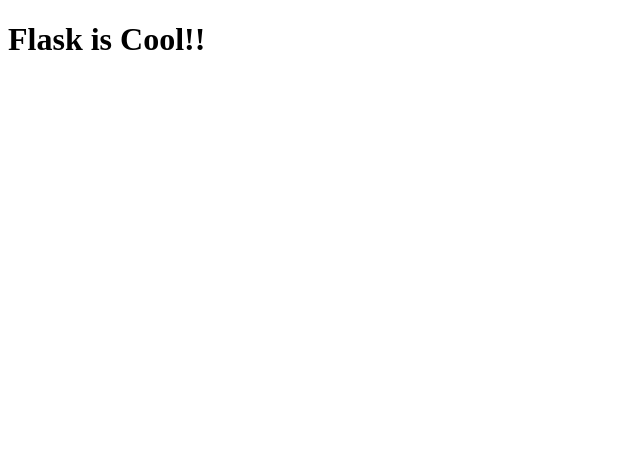
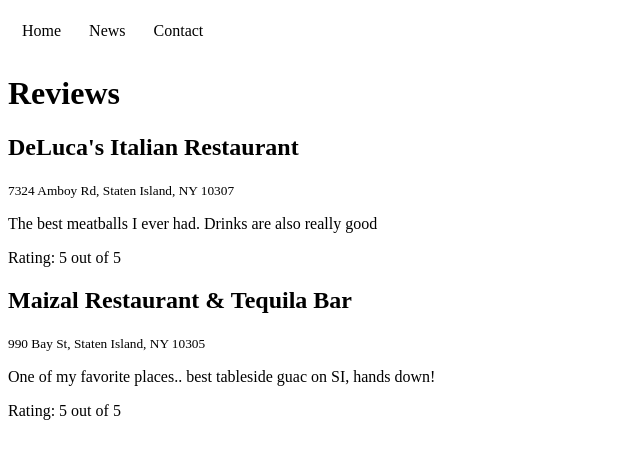
Before and after one commit to chelseacastelli/out-with-dad, a Flask app: page / in a window 1280 px wide. Shown: the top 459 px of the page, without its empty margins (0-640 px from the left). Run offline with Flask 2, Linux system fonts and the light colour scheme.

Commit message:
Reviews show

```diff
--- a/app.py
+++ b/app.py
@@ -2,7 +2,14 @@
 
 app = Flask(__name__)
 
+
+reviews = [
+    { 'restaurant': 'DeLuca\'s Italian Restaurant', 'address': '7324 Amboy Rd, Staten Island, NY 10307', 'review': 'The best meatballs I ever had. Drinks are also really good', 'rating': '5' },
+    { 'restaurant': 'Maizal Restaurant & Tequila Bar', 'address': '990 Bay St, Staten Island, NY 10305', 'review': 'One of my favorite places.. best tableside guac on SI, hands down!', 'rating': '5' }
+]
+
+
 @app.route('/')
 def index():
     """Return homepage."""
-    return render_template('home.html', msg='Flask is Cool!!')
+    return render_template('index.html', reviews=reviews)
--- /dev/null
+++ b/static/style.css
@@ -0,0 +1,32 @@
+/* Style the navbar */
+#navbar {
+  overflow: hidden;
+  background-color: white;
+}
+
+/* Navbar links */
+#navbar a {
+  float: left;
+  display: block;
+  color: black;
+  text-align: center;
+  padding: 14px;
+  text-decoration: none;
+}
+
+/* Page content */
+.content {
+  padding: 16px;
+}
+
+/* The sticky class is added to the navbar with JS when it reaches its scroll position */
+.sticky {
+  position: fixed;
+  top: 0;
+  width: 100%;
+}
+
+/* Add some top padding to the page content to prevent sudden quick movement (as the navigation bar gets a new position at the top of the page (position:fixed and top:0) */
+.sticky + .content {
+  padding-top: 60px;
+}
--- a/templates/base.html
+++ b/templates/base.html
@@ -3,9 +3,12 @@
 <html>
 <head>
   <meta charset='utf-8'>
-  <title>Playlister</title>
+  <title>Reviews</title>
+  <link rel="stylesheet" href="./static/style.css">
 </head>
 <body>
+
+    {% include 'partials/navbar.html' %}
 
     {% block content %}
         BODY CONTENT GOES HERE
--- /dev/null
+++ b/templates/index.html
@@ -0,0 +1,12 @@
+<!-- templates/playlists_index.html -->
+{% extends 'base.html' %}
+
+{% block content %}
+    <h1>Reviews</h1>
+    {% for review in reviews %}
+        <h2>{{ review.restaurant }}</h2>
+        <small>{{ review.address }}</small>
+        <p>{{ review.review }}</p>
+        <p>Rating: {{ review.rating }} out of 5</p>
+    {% endfor %}
+{% endblock %}
--- /dev/null
+++ b/templates/partials/navbar.html
@@ -0,0 +1,7 @@
+<!-- templates/partials/navbar.html -->
+
+<div id="navbar">
+  <a href="#home">Home</a>
+  <a href="#news">News</a>
+  <a href="#contact">Contact</a>
+</div>
```
Also changed, not shown: static/Logo.jpg (added), 1 other file.
